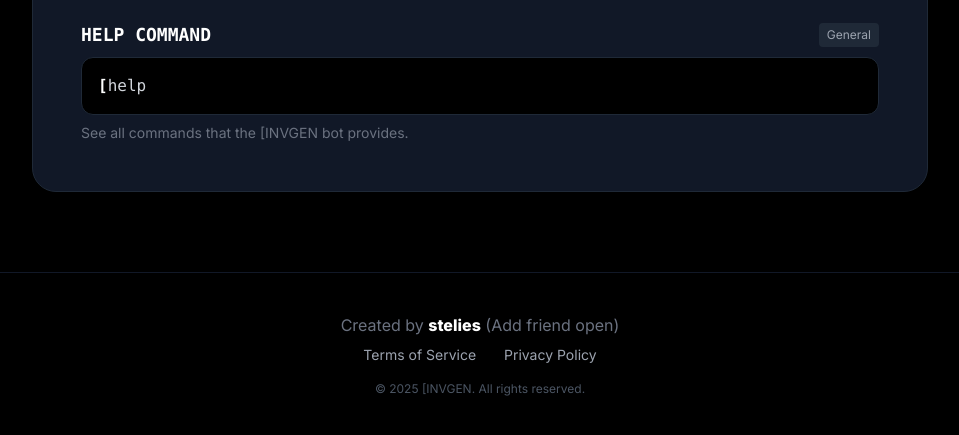
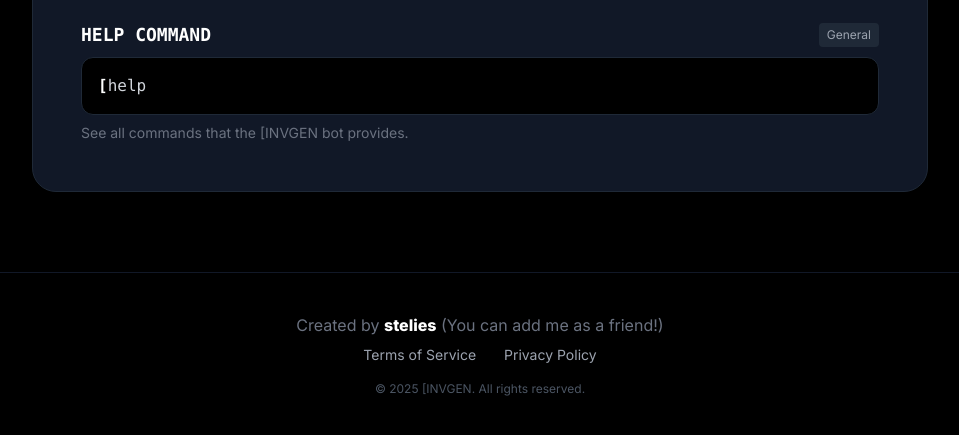
Before and after one commit to stelies/invgen, a plain HTML site: page index.html in a window 1280 px wide. Shown: the part 1650-2085 px from the top of the page, without its empty margins (160-1119 px from the left). Drawn offline with nearby package versions, Linux system fonts and the light colour scheme.

Commit message:
Update index.html

```diff
--- a/index.html
+++ b/index.html
@@ -149,7 +149,7 @@
         </section>
 
         <footer class="py-10 text-center border-t border-gray-900">
-            <p class="text-gray-500">Created by <span class="text-white font-bold">stelies</span> (Add friend open)</p>
+            <p class="text-gray-500">Created by <span class="text-white font-bold">stelies</span> (You can add me as a friend!)</p>
             <div class="space-x-6 text-sm mt-2">
                 <a href="https://docs.google.com/document/d/1xdFmaAONx93LIH4CGBfvO3WdG7Bc5k750RMiOzYsqKo/edit?usp=sharing" target="_blank" class="text-gray-400 hover:text-white transition duration-300 hover:underline">Terms of Service</a>
                 <a href="https://docs.google.com/document/d/13M6ExGOiiaAMkDxl6Yam8XuTvcwIPA934D9F6P4Vas/edit?usp=sharing" target="_blank" class="text-gray-400 hover:text-white transition duration-300 hover:underline">Privacy Policy</a>
```
